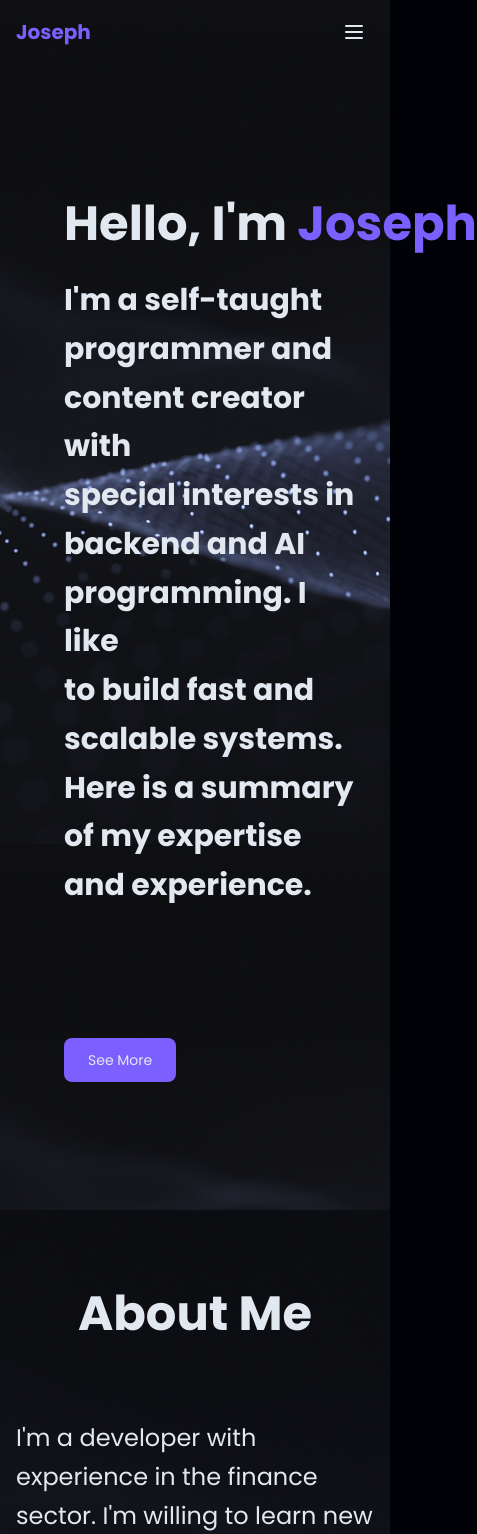
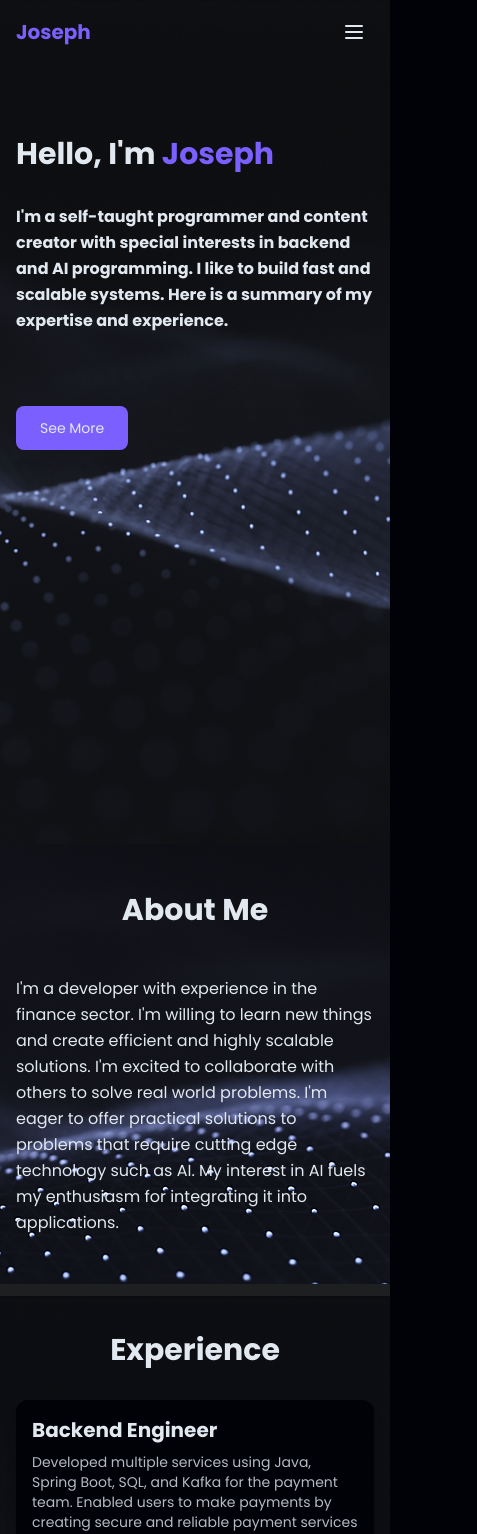
Before and after one commit to wintvue/next_project, a Next.js app: page / in a window 390 px wide. Shown: the top 1534 px of the page, 477 px wide, since content can reach past the window. Built offline with nearby package versions, Linux system fonts and the light colour scheme.

Commit message:
Fix small screen

```diff
--- a/app/components/About.tsx
+++ b/app/components/About.tsx
@@ -1,18 +1,18 @@
 export default function About() {
   return (
-    <section id="about" className="py-20 w-full bg-dark-primary bg-center bg-no-repeat bg-fixed bg-[url('/about_desk.png')]">
+    <section id="about" className="py-12 md:py-20 w-full bg-dark-primary bg-center bg-no-repeat bg-fixed bg-[url('/about_desk.png')]">
       <div className="animate-fade-in max-w-7xl mx-auto px-4 sm:px-6 lg:px-8">
-        <h2 className="text-5xl font-bold mb-8 text-center">
+        <h2 className="text-3xl sm:text-4xl md:text-5xl font-bold mb-6 md:mb-8 text-center">
           About <span>Me</span>
         </h2>
 
         <div className="grid md:grid-cols-1 gap-8 max-w-4xl mx-auto">
-          <div className="mt-12">
-            <p className="text-2xl leading-relaxed">
+          <div className="mt-6 md:mt-12">
+            <p className="text-base sm:text-lg md:text-xl lg:text-2xl leading-relaxed">
               I'm a developer with experience in the finance sector.
               I'm willing to learn new things and create efficient and highly scalable solutions.
               I'm excited to collaborate with others to solve real world problems.
-              I'm eager to offer practical solutions to problems that require a cutting edge technology such as AI. My interest in AI improves my enthusiasm for integrating it into applications.
+              I'm eager to offer practical solutions to problems that require cutting edge technology such as AI. My interest in AI fuels my enthusiasm for integrating it into applications.
             </p>
           </div>
         </div>
--- a/app/components/Contact.tsx
+++ b/app/components/Contact.tsx
@@ -23,16 +23,16 @@ export default function Contact() {
   }
 
   return (
-    <section id="contact" className="py-20 w-full bg-dark-primary bg-[url('/skills.png')] bg-center bg-no-repeat bg-fixed">
+    <section id="contact" className="py-12 md:py-20 w-full bg-dark-primary bg-[url('/skills.png')] bg-center bg-no-repeat bg-fixed">
       <div className="animate-fade-in max-w-7xl mx-auto px-4 sm:px-6 lg:px-8">
-        <h2 className="text-5xl font-bold mb-12 text-center">
+        <h2 className="text-3xl sm:text-4xl md:text-5xl font-bold mb-8 md:mb-12 text-center">
           Contact <span>Me</span>
         </h2>
 
         <div className="grid md:grid-cols-1 gap-8 max-w-4xl mx-auto">
           <div>
-            <h3 className="text-xl font-semibold mb-4">Get In Touch</h3>
-            <p className="text-dark-text/80 mb-6">
+            <h3 className="text-lg md:text-xl font-semibold mb-4">Get In Touch</h3>
+            <p className="text-sm md:text-base text-dark-text/80 mb-6">
               I'm available for work and job opportunities.
               Feel free to reach out if you want to collaborate or just want to connect!
             </p>
--- a/app/components/Experience.tsx
+++ b/app/components/Experience.tsx
@@ -43,12 +43,12 @@ export default function Experience() {
   }, []);
 
   return (
-    <section id="experience" className="py-20 w-full bg-dark-secondary bg-[url('/about_desk.png')] bg-center bg-no-repeat bg-fixed">
+    <section id="experience" className="py-12 md:py-20 w-full bg-dark-secondary bg-[url('/about_desk.png')] bg-center bg-no-repeat bg-fixed">
       <div className="animate-fade-in max-w-7xl mx-auto px-4 sm:px-6 lg:px-8">
-        <h2 className="text-5xl font-bold mb-12 text-center">Experience</h2>
+        <h2 className="text-3xl sm:text-4xl md:text-5xl font-bold mb-8 md:mb-12 text-center">Experience</h2>
         <div className="relative flex flex-col items-center">
           {/* Vertical timeline line */}
-          <div className="absolute left-1/2 top-0 w-1 h-full bg-dark-muted/30 -translate-x-1/2 z-0" />
+          <div className="absolute left-1/2 top-0 w-1 h-full bg-dark-muted/30 -translate-x-1/2 z-0 hidden md:block" />
           <div className="space-y-16 w-full">
             {experiences.map((exp, idx) => (
               <div
@@ -58,25 +58,25 @@ export default function Experience() {
                 {/* Card left */}
                 {((idx % 2 === 0) || isMobile) && (
                   <div className="md:w-1/2 flex justify-end md:pr-8 mb-4 md:mb-0">
-                    <div className="bg-dark-primary rounded-xl shadow-lg p-6 w-full max-w-md">
-                      <h3 className="text-2xl font-bold mb-2">{exp.title}</h3>
-                      <p className="text-dark-text/80 mb-2">{exp.description}</p>
+                    <div className="bg-dark-primary rounded-xl shadow-lg p-4 md:p-6 w-full max-w-md">
+                      <h3 className="text-xl md:text-2xl font-bold mb-2">{exp.title}</h3>
+                      <p className="text-sm md:text-base text-dark-text/80 mb-2">{exp.description}</p>
                     </div>
                   </div>
                 )}
                 {/* Timeline icon and date */}
-                <div className="z-10 flex flex-col items-center">
-                  <div className="bg-white border-4 border-dark-secondary rounded-full p-3 mb-2 shadow-lg">
+                <div className="z-10 flex flex-col items-center mb-4 md:mb-0">
+                  <div className="bg-white border-4 border-dark-secondary rounded-full p-2 md:p-3 mb-2 shadow-lg">
                     {exp.icon}
                   </div>
-                  <span className="text-white font-medium text-lg whitespace-nowrap px-4">{exp.date}</span>
+                  <span className="text-white font-medium text-sm md:text-lg whitespace-nowrap px-2 md:px-4">{exp.date}</span>
                 </div>
                 {/* Card right */}
                 {(idx % 2 !== 0 && !isMobile) && (
                   <div className="md:w-1/2 flex justify-start md:pl-8">
-                    <div className="bg-dark-primary rounded-xl shadow-lg p-6 w-full max-w-md">
-                      <h3 className="text-2xl font-bold mb-2">{exp.title}</h3>
-                      <p className="text-dark-text/80 mb-2">{exp.description}</p>
+                    <div className="bg-dark-primary rounded-xl shadow-lg p-4 md:p-6 w-full max-w-md">
+                      <h3 className="text-xl md:text-2xl font-bold mb-2">{exp.title}</h3>
+                      <p className="text-sm md:text-base text-dark-text/80 mb-2">{exp.description}</p>
                     </div>
                   </div>
                 )}
--- a/app/components/Hero.tsx
+++ b/app/components/Hero.tsx
@@ -4,18 +4,16 @@ import { Link as ScrollLink } from 'react-scroll'
 
 export default function Hero() {
   return (
-    <section id="hero" className="pt-48 pb-32 min-h-screen w-full bg-dark-primary bg-[url('/hero.png')] bg-cover bg-center bg-no-repeat bg-fixed">
-      <div className="animate-fade-in max-w-7xl mx-auto px-8 sm:px-12 lg:px-16 pt-2 pl-16 md:pl-32 lg:pl-40">
-        <h1 className="text-5xl md:text-7xl font-bold mb-1 whitespace-nowrap">
+    <section id="hero" className="pt-32 md:pt-48 pb-20 md:pb-32 min-h-screen w-full bg-dark-primary bg-[url('/hero.png')] bg-cover bg-center bg-no-repeat bg-fixed">
+      <div className="animate-fade-in max-w-7xl mx-auto px-4 sm:px-8 md:px-12 lg:px-16 pt-2 md:pl-16 lg:pl-32 xl:pl-40">
+        <h1 className="text-3xl sm:text-4xl md:text-5xl lg:text-7xl font-bold mb-4 md:mb-1">
           Hello, I'm <span className="text-dark-accent">Joseph</span>
         </h1>
-        <p className="text-3xl mb-10 font-bold py-6 leading-relaxed">
-          I'm a self-taught programmer and content creator with<br></br>
-          special interests in backend and AI programming. I like <br></br>
-          to build fast and scalable systems. Here is a summary<br></br>
-          of my expertise and experience.<br></br>
+        <p className="text-base sm:text-lg md:text-2xl lg:text-3xl mb-6 md:mb-10 font-bold py-4 md:py-6 leading-relaxed max-w-3xl">
+          I'm a self-taught programmer and content creator with special interests in backend and AI programming.
+          I like to build fast and scalable systems. Here is a summary of my expertise and experience.
         </p>
-        <div className="space-x-4 pt-16">
+        <div className="space-x-4 pt-8 md:pt-16">
           <ScrollLink
             to="about"
             spy={true}
--- a/app/components/Navbar.tsx
+++ b/app/components/Navbar.tsx
@@ -71,11 +71,12 @@ export default function Navbar() {
       {isOpen && (
         <div className="md:hidden">
           <div className={`px-2 pt-2 pb-3 space-y-1 sm:px-3 ${scrolled ? 'bg-black' : 'bg-dark-secondary/90'}`}>
-            <MobileNavLink href="#about">About</MobileNavLink>
-            <MobileNavLink href="#experience">Experience</MobileNavLink>
-            <MobileNavLink href="#projects">Projects</MobileNavLink>
-            <MobileNavLink href="#skills">Skills</MobileNavLink>
-            <MobileNavLink href="#contact">Contact</MobileNavLink>
+            <MobileNavLink to="hero" onClick={() => setIsOpen(false)}>Home</MobileNavLink>
+            <MobileNavLink to="about" onClick={() => setIsOpen(false)}>About</MobileNavLink>
+            <MobileNavLink to="experience" onClick={() => setIsOpen(false)}>Experience</MobileNavLink>
+            <MobileNavLink to="projects" onClick={() => setIsOpen(false)}>Projects</MobileNavLink>
+            <MobileNavLink to="skills" onClick={() => setIsOpen(false)}>Skills</MobileNavLink>
+            <MobileNavLink to="contact" onClick={() => setIsOpen(false)}>Contact</MobileNavLink>
           </div>
         </div>
       )}
@@ -94,13 +95,18 @@ function NavLink({ href, children }: { href: string; children: React.ReactNode }
   )
 }
 
-function MobileNavLink({ href, children }: { href: string; children: React.ReactNode }) {
+function MobileNavLink({ to, children, onClick }: { to: string; children: React.ReactNode; onClick: () => void }) {
   return (
-    <Link
-      href={href}
-      className="text-dark-text hover:text-dark-accent block px-3 py-2 rounded-md text-base font-medium"
+    <ScrollLink
+      to={to}
+      spy={true}
+      smooth={true}
+      offset={-70}
+      duration={800}
+      onClick={onClick}
+      className="text-dark-text hover:text-dark-accent block px-3 py-2 rounded-md text-base font-medium cursor-pointer"
     >
       {children}
-    </Link>
+    </ScrollLink>
   )
 }
--- a/app/layout.tsx
+++ b/app/layout.tsx
@@ -9,6 +9,12 @@ const poppins = Poppins({
 export const metadata = {
   title: 'Portfolio',
   description: 'Personal portfolio showcasing my work and skills',
+}
+
+export const viewport = {
+  width: 'device-width',
+  initialScale: 1,
+  maximumScale: 5,
 }
 
 export default function RootLayout({
--- a/app/page.tsx
+++ b/app/page.tsx
@@ -5,18 +5,20 @@ import Skills from './components/Skills'
 import Contact from './components/Contact'
 import Navbar from './components/Navbar'
 import Experience from './components/Experience'
+import Footer from './components/Footer'
 
 export default function Home() {
   return (
-    <main className="min-h-screen relative">
+    <main className="min-h-screen relative overflow-x-hidden">
       <Navbar />
-      <div className="space-y-0">
+      <div className="space-y-0 w-full">
           <Hero />
           <About />
           <Experience />
           <Projects />
           <Skills />
           <Contact />
+          <Footer />
       </div>
     </main>
   )
--- a/app/ui/global.css
+++ b/app/ui/global.css
@@ -1,6 +1,23 @@
 @tailwind base;
 @tailwind components;
 @tailwind utilities;
+
+* {
+  box-sizing: border-box;
+  margin: 0;
+  padding: 0;
+}
+
+html {
+  scroll-behavior: smooth;
+  overflow-x: hidden;
+}
+
+body {
+  overflow-x: hidden;
+  width: 100%;
+  position: relative;
+}
 
 input[type='number'] {
   -moz-appearance: textfield;
```
Also changed, not shown: app/components/Footer.tsx (+5 -5 lines), app/components/Projects.tsx (+8 -8 lines), app/components/Skills.tsx (+4 -4 lines).
